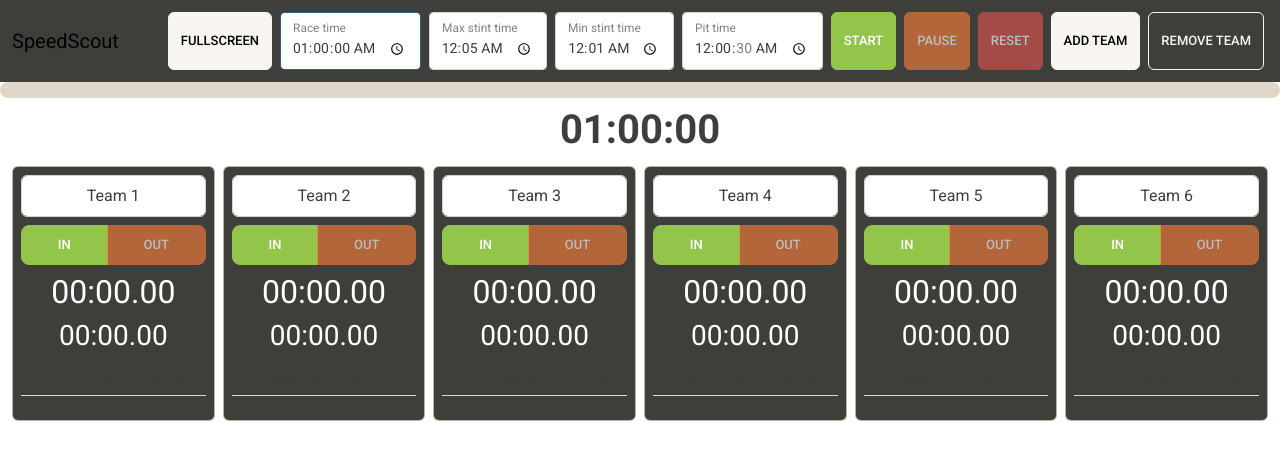
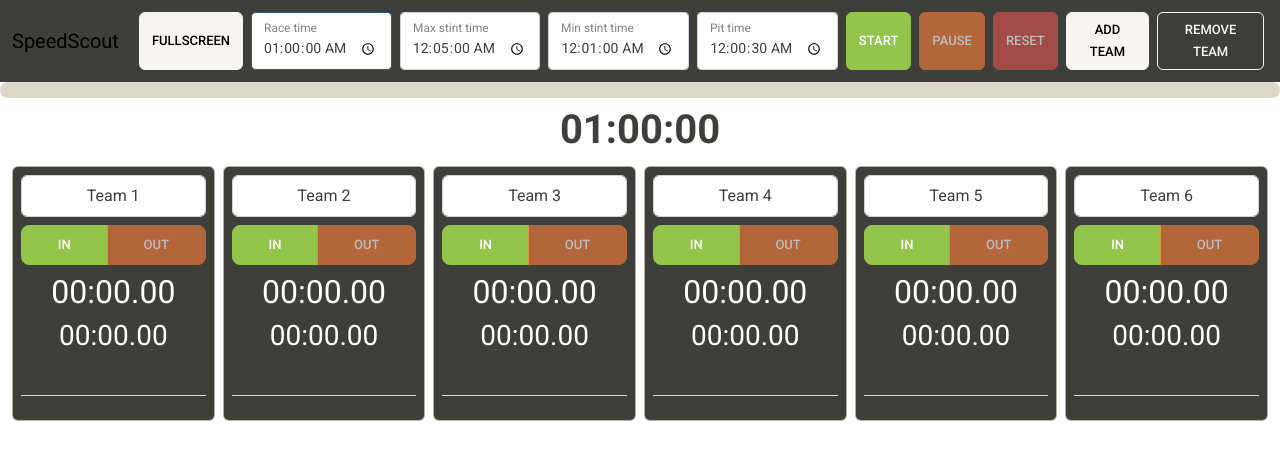
Before and after one commit to ondrejmisak/SpeedScout, a plain HTML site: page index.html in a window 1280 px wide. Drawn offline with nearby package versions, Linux system fonts and the light colour scheme.

Commit message:
Update index.html

```diff
--- a/index.html
+++ b/index.html
@@ -27,15 +27,15 @@
                         <label for="raceTimeInput" class="col-form-label-sm">Race time</label>
                     </div>
                     <div class="form-floating m-1">
-                        <input type="time" class="form-control form-control-sm" id="raceTimeMaxStint"  value="00:05:00">
+                        <input type="time" class="form-control form-control-sm" id="raceTimeMaxStint" value="00:05:00" step="1">
                         <label for="raceTimeMaxStint" class="col-form-label-sm">Max stint time</label>
                     </div>
                     <div class="form-floating m-1">
-                        <input type="time" class="form-control form-control-sm" id="raceTimeMinStint"   value="00:01:00">
+                        <input type="time" class="form-control form-control-sm" id="raceTimeMinStint" value="00:01:00" step="1">
                         <label for="raceTimeMinStint" class="col-form-label-sm">Min stint time</label>
                     </div>
                     <div class="form-floating m-1">
-                        <input type="time" class="form-control form-control-sm" id="raceTimePit"   value="00:00:30">
+                        <input type="time" class="form-control form-control-sm" id="raceTimePit" value="00:00:30" step="1">
                         <label for="raceTimePit" class="col-form-label-sm">Pit time</label>
                     </div>
 
```
